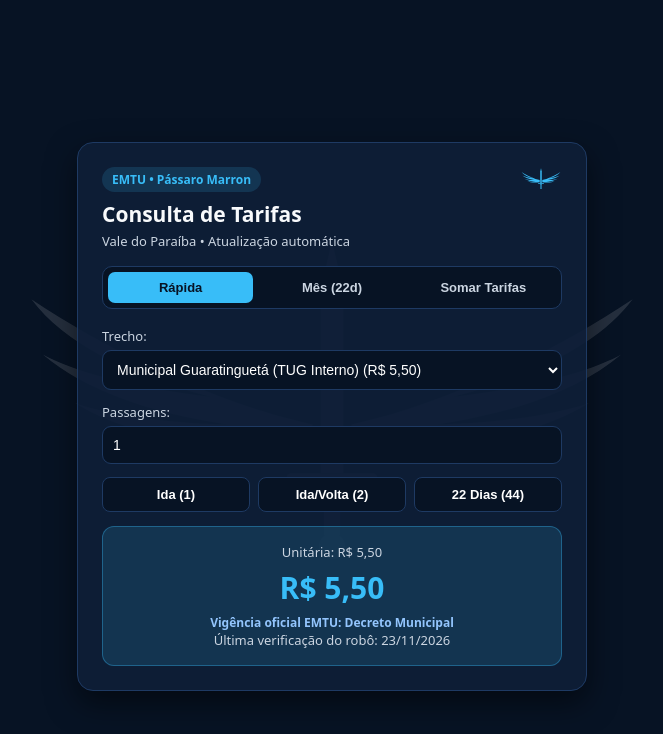
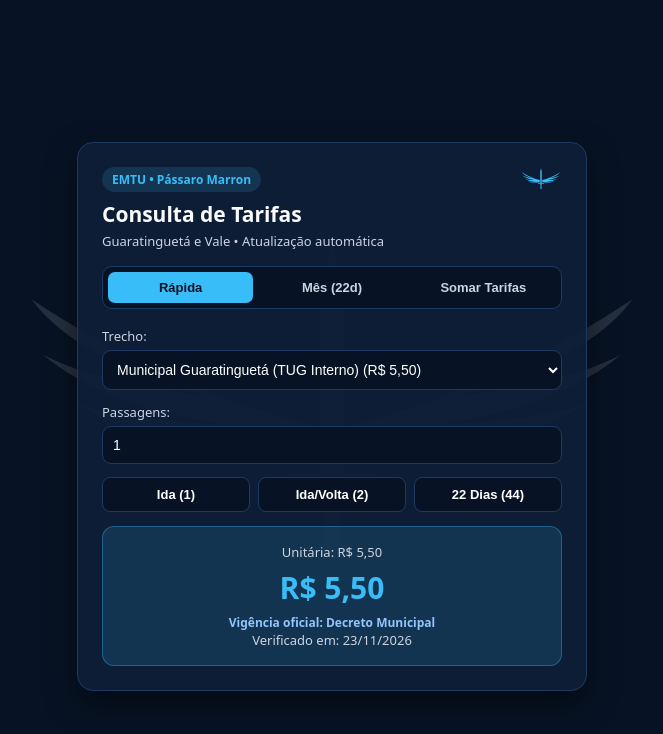
Before and after one commit to edien857-lgtm/tarifas-vale, a plain HTML site: page index.html in a window 1280 px wide. Shown: the whole page, without its empty margins (308-971 px from the left). Drawn offline with Linux system fonts and the light colour scheme.

Commit message:
Update index.html

```diff
--- a/index.html
+++ b/index.html
@@ -17,7 +17,7 @@ h1{font-size:21px;margin:0 0 4px}
 .tab.active{background:#38bdf8;color:#071324}
 .pane{display:none}.pane.active{display:block}
 label{display:block;font-size:13px;color:#cbd5e1;margin-bottom:5px}
-select,input{width:100%;padding:10px;background:#071324;color:#fff;border:1px solid #1e3a63;border-radius:9px;font-size:14px;margin-bottom:13px;box-sizing:border-box}
+select,input{width:100%;max-width:100%;text-overflow:ellipsis;padding:10px;background:#071324;color:#fff;border:1px solid #1e3a63;border-radius:9px;font-size:14px;margin-bottom:13px;box-sizing:border-box}
 .row{display:flex;gap:8px;margin-bottom:14px}
 .btn{flex:1;padding:9px;background:#071324;color:#fff;border:1px solid #1e3a63;border-radius:8px;cursor:pointer;font-size:13px;font-weight:600}
 .btn-blue{background:#38bdf8;color:#071324;border:0;font-weight:700}
@@ -40,7 +40,7 @@ li{display:flex;justify-content:space-between;align-items:center;background:#071
     <svg width="42" viewBox="0 0 400 220" fill="#38bdf8"><polygon points="200,12 193,42 193,155 207,155 207,42"/><rect x="172" y="155" width="56" height="7" rx="3"/><rect x="195" y="162" width="10" height="32" rx="2"/><circle cx="200" cy="200" r="8"/><path d="M188,125C140,115 70,85 15,48 35,75 75,95 125,108 75,102 40,92 22,82 48,104 88,118 135,125 92,124 60,118 42,112 68,128 105,137 148,140 112,142 84,140 68,136 95,148 135,152 188,146Z"/><path d="M212,125C260,115 330,85 385,48 365,75 325,95 275,108 325,102 360,92 378,82 352,104 312,118 265,125 308,124 340,118 358,112 332,128 295,137 252,140 288,142 316,140 332,136 305,148 265,152 212,146Z"/></svg>
   </div>
   <h1>Consulta de Tarifas</h1>
-  <p class="sub">Vale do Paraíba • Atualização automática</p>
+  <p class="sub">Guaratinguetá e Vale • Atualização automática</p>
 
   <div class="tabs">
     <button class="tab active" onclick="aba('p1',this)">Rápida</button>
@@ -93,6 +93,7 @@ li{display:flex;justify-content:space-between;align-items:center;background:#071
 </div>
 
 <script>
+const PADRAO={"Municipal Guaratinguetá (TUG Interno)":{valor:5.50,vigencia_oficial:"Decreto Municipal",atualizado_em:"23/11/2026"},"EMTU 5316 • Guaratinguetá ↔ Aparecida (Comum)":{valor:4.55,vigencia_oficial:"Tabela EMTU",atualizado_em:"23/11/2026"},"EMTU 5312 • Guaratinguetá ↔ Lorena (Comum)":{valor:5.80,vigencia_oficial:"Tabela EMTU",atualizado_em:"23/11/2026"},"Rodoviário Pássaro Marron • Guaratinguetá ↔ SJC":{valor:39.40,vigencia_oficial:"Tabela ARTESP",atualizado_em:"23/11/2026"}};
 let dados={},soma=[];
 const fmt=v=>'R$ '+v.toFixed(2).replace('.',',');
 function aba(id,el){
@@ -102,7 +103,9 @@ function aba(id,el){
 async function init(){
   try{
     const r=await fetch('tarifas_vale.json?v='+Date.now());
-    dados=await r.json();
+    const j=await r.json();
+    dados=Object.keys(j).length?j:PADRAO;
+  }catch(e){dados=PADRAO;}
   ['t1','ti','tv','ts'].forEach(id=>{
     const s=document.getElementById(id);s.innerHTML='';
     Object.keys(dados).forEach(k=>{
@@ -111,14 +114,13 @@ async function init(){
     });
   });
   calc1();calc2();
-  }catch(e){d1.textContent='Erro ao carregar tarifas_vale.json';}
 }
 function calc1(){
   const it=dados[t1.value];if(!it)return;
   u1.textContent='Unitária: '+fmt(it.valor);
   r1.textContent=fmt(it.valor*(parseInt(q1.value)||1));
-  v1.textContent='Vigência oficial EMTU: '+(it.vigencia_oficial||'Consultando...');
-  d1.textContent='Última verificação do robô: '+(it.atualizado_em||'--');
+  v1.textContent='Vigência oficial: '+(it.vigencia_oficial||'--');
+  d1.textContent='Verificado em: '+(it.atualizado_em||'--');
 }
 function calc2(){
   const a=dados[ti.value],b=dados[tv.value],dias=parseInt(du.value)||22;
```
Lines whose indentation alone changed are shown as unchanged.
